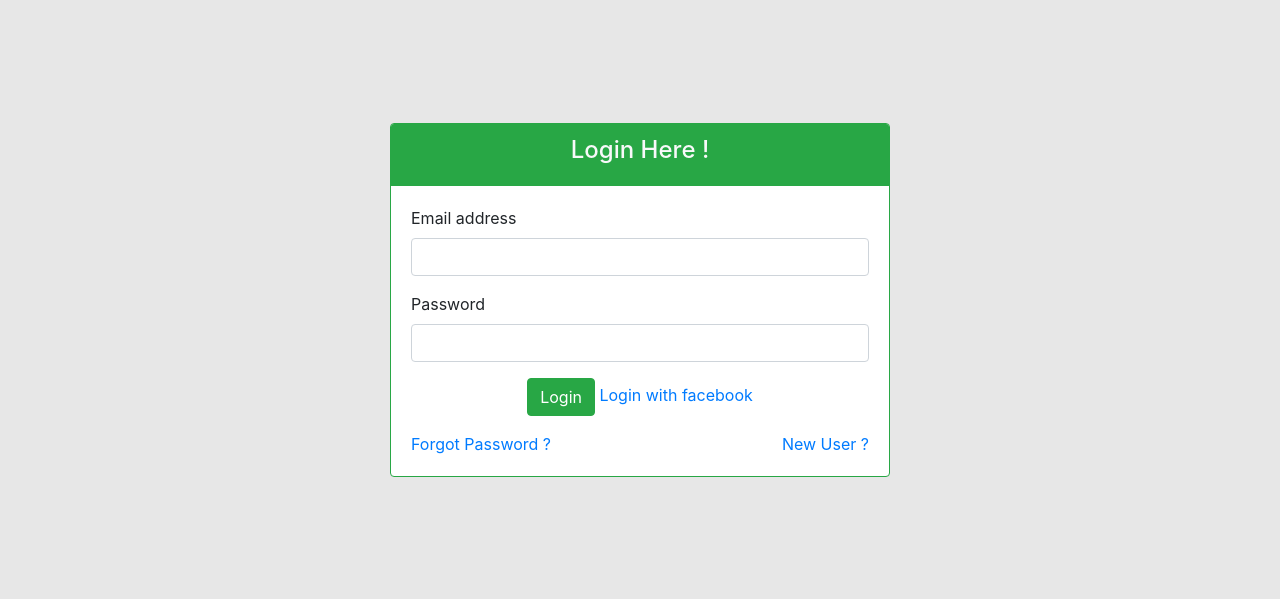
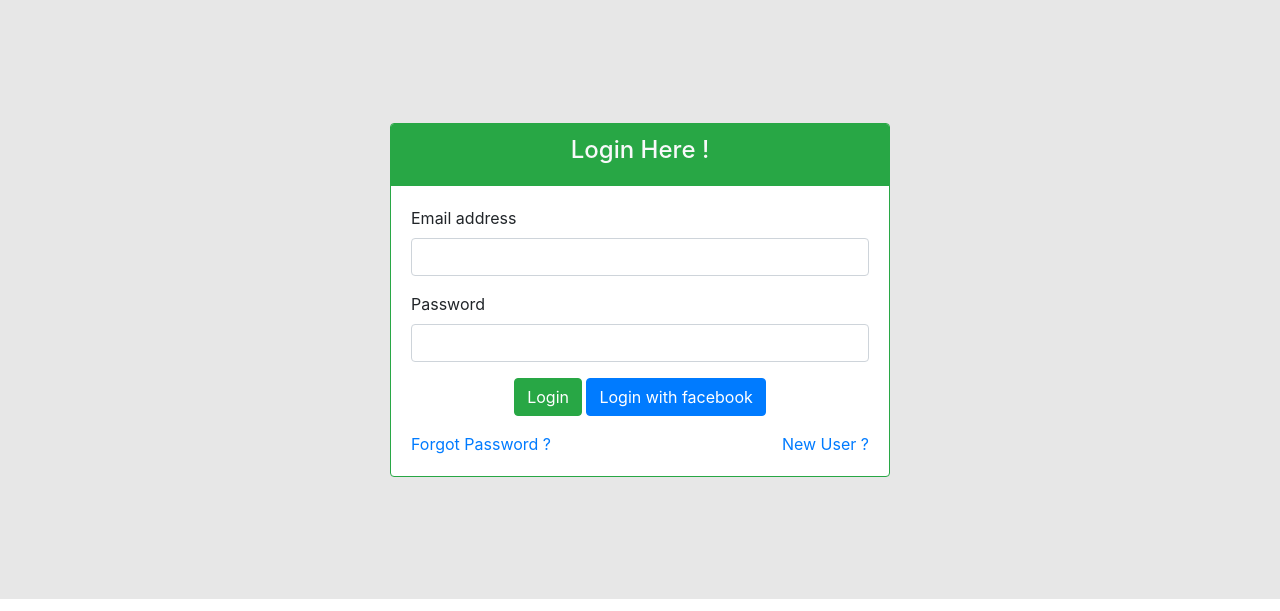
Before and after one commit to Subhamtyagi684/zomato, a Django app: page /app/login/ in a window 1280 px wide. Shown: the part 71-682 px from the top of the page. Run offline with Django 3.2, Linux system fonts and the light colour scheme; some libraries are stand-ins or nearby versions.

Commit message:
changed failed login template

```diff
--- a/zomato/Templates/login.html
+++ b/zomato/Templates/login.html
@@ -36,7 +36,7 @@
                   </div>
                   <div class="w-100 text-center">
                       <button type="submit" class="btn btn-success">Login</button>
-                      <a href="{% provider_login_url "facebook" method="oauth2" %}">Login with facebook</a>
+                     <a href="{% provider_login_url "facebook" method="oauth2" %}"> <button class='btn btn-primary' type='button'>Login with facebook</button></a>
                   </div>
                     <div class="w-100 mt-3" style="display:flex;justify-content:space-between">
                         <a href="/app/password_reset" class="text-primary">Forgot Password ?</a>
```
